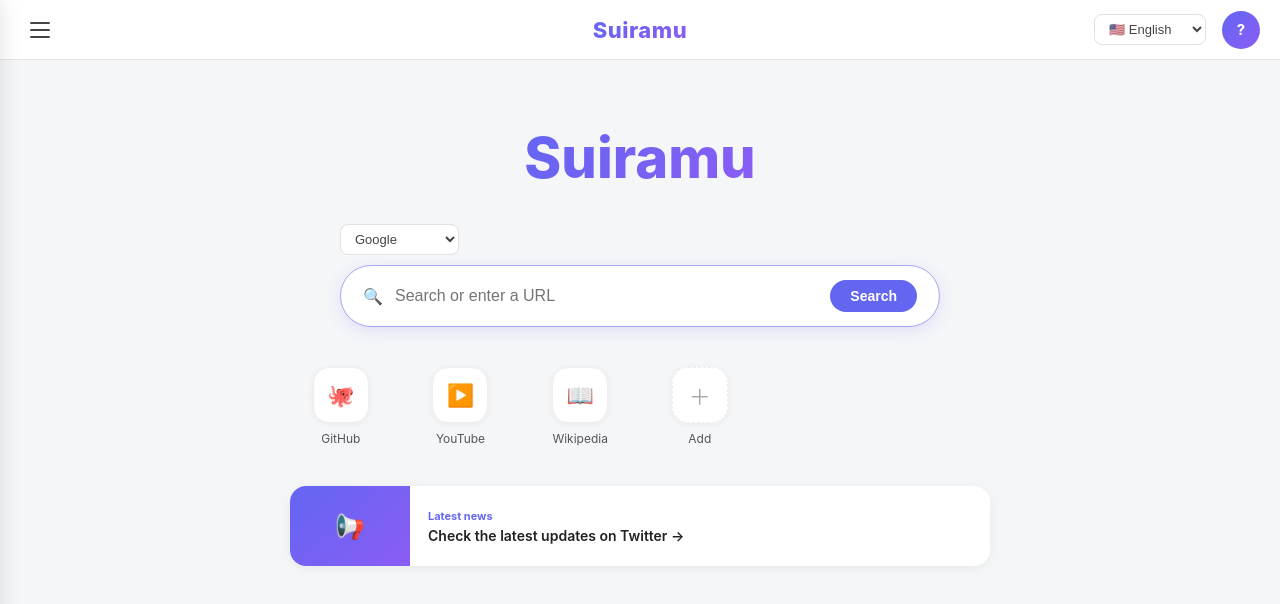
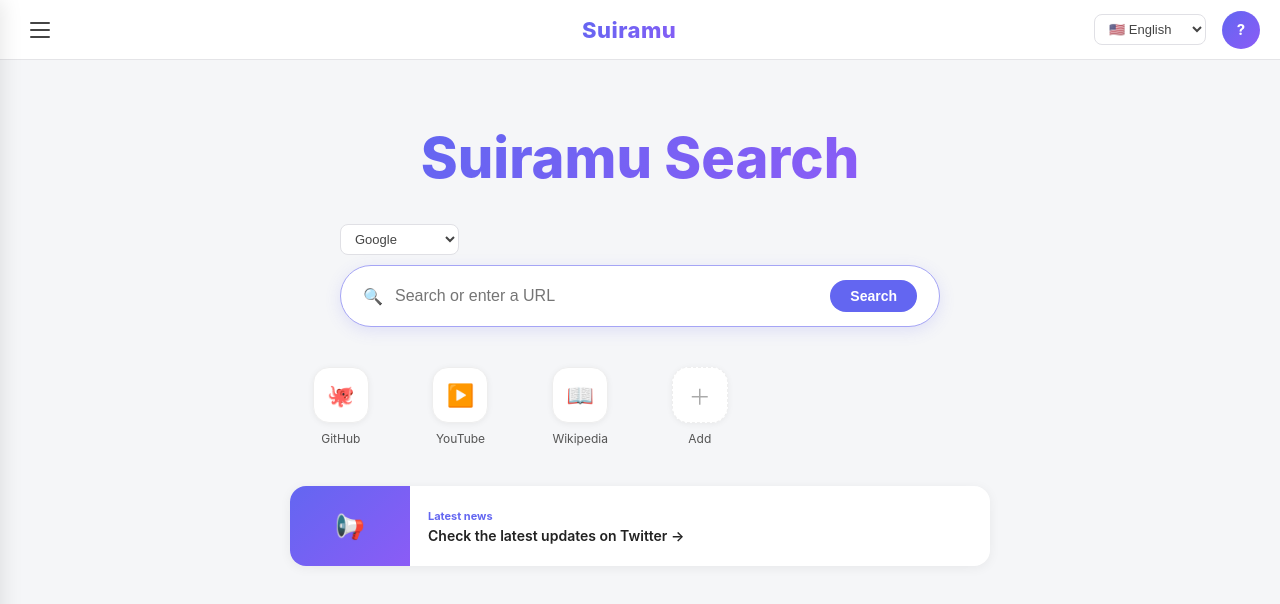
Before and after one commit to godrenkon/suiramu-search, a website: page home/search.html in a window 1280 px wide. Drawn offline with Linux system fonts and the light colour scheme; no server answers.

Commit message:
Rebrand to Suiramu Search (S²)

```diff
--- a/home/search.html
+++ b/home/search.html
@@ -3,7 +3,7 @@
 <head>
 <meta charset="UTF-8">
 <meta name="viewport" content="width=device-width, initial-scale=1.0">
-<title>Suiramu</title>
+<title>Suiramu Search</title>
 <style>
   * { margin:0; padding:0; box-sizing:border-box; }
   body {
@@ -109,13 +109,14 @@
   }
 
   .logo-big {
-    font-size: 56px;
+    font-size: clamp(32px, 7vw, 56px);
     font-weight: 800;
     background: linear-gradient(135deg, #6366f1, #8b5cf6);
     -webkit-background-clip: text;
     background-clip: text;
     color: transparent;
     margin-bottom: 32px;
+    white-space: nowrap;
   }
 
   .search-wrap {
@@ -271,7 +272,7 @@
         <span></span><span></span><span></span>
       </div>
     </div>
-    <div class="logo">Suiramu</div>
+    <div class="logo">Suiramu <span style="font-size:14px; opacity:.6; font-weight:600;">S²</span></div>
     <div class="topbar-right">
       <select class="lang-select" id="langSelect" onchange="setLang(this.value)">
         <option value="ja">🇯🇵 日本語</option>
@@ -291,14 +292,14 @@
     <div class="sidebar-item" onclick="showAlert('video_mode_info')">🎬 <span data-i18n="menu_video_mode"></span></div>
     <div class="sidebar-item" onclick="showAlert('bookmarks_info')">⭐ <span data-i18n="menu_bookmarks"></span></div>
     <div class="sidebar-item" onclick="showAlert('history_info')">🕘 <span data-i18n="menu_history"></span></div>
-    <div class="sidebar-item" onclick="window.open('https://github.com/godrenkon/page','_blank')">📄 <span data-i18n="menu_about"></span></div>
+    <div class="sidebar-item" onclick="window.open('https://github.com/godrenkon/suiramu-search','_blank')">📄 <span data-i18n="menu_about"></span></div>
     <div class="sidebar-item" onclick="openContactModal()">✉️ <span data-i18n="menu_contact"></span></div>
     <div class="sidebar-item" onclick="window.open('https://x.com/Riku_verse_','_blank')">🐦 <span data-i18n="menu_twitter"></span></div>
     <div class="sidebar-item" onclick="toggleAccountModal()">👤 <span data-i18n="menu_account"></span></div>
   </div>
 
   <div class="main">
-    <div class="logo-big">Suiramu</div>
+    <div class="logo-big">Suiramu Search</div>
 
     <div class="search-wrap">
       <select id="engineSelect" class="lang-select" style="margin-bottom:10px;" onchange="localStorage.setItem('suiramu_engine', this.value)">
@@ -653,7 +654,7 @@
     const title = encodeURIComponent(prefix + subject);
     const issueBody = encodeURIComponent(body);
 
-    const url = `https://github.com/godrenkon/page/issues/new?title=${title}&body=${issueBody}&labels=${label}`;
+    const url = `https://github.com/godrenkon/suiramu-search/issues/new?title=${title}&body=${issueBody}&labels=${label}`;
     window.open(url, '_blank');
 
     document.getElementById('contactSubject').value = '';
```
